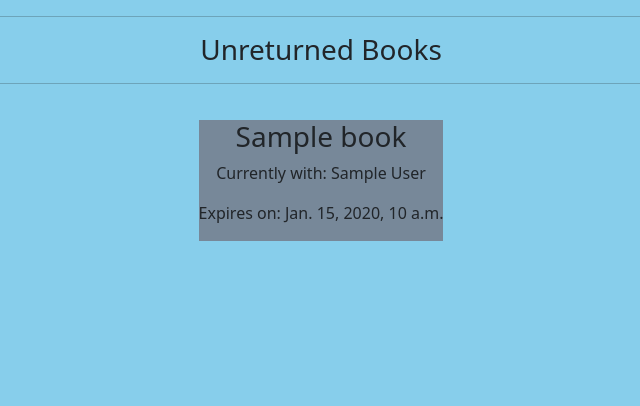
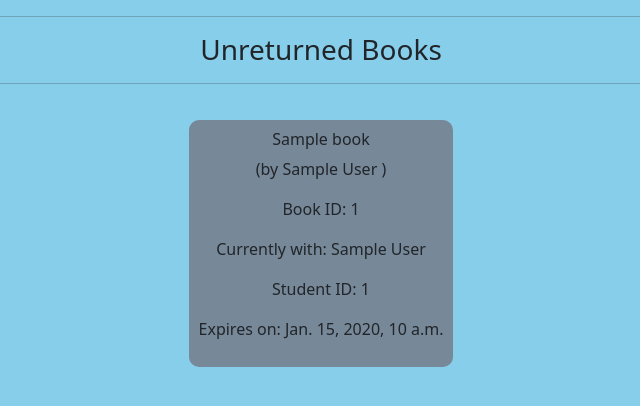
Before and after one commit to neoconstel/Library-Management-System, a Django app: page /librarian/view-orders/ in a window 1280 px wide. Shown: the part 56-462 px from the top of the page, without its empty margins (319-959 px from the left). Run offline with Django 4.2, Linux system fonts and the light colour scheme; tables that the repository leaves empty hold one stand-in row (values such as "Sample post").

Commit message:
more css and slight tweaks

```diff
--- a/library/static/library/css/style.css
+++ b/library/static/library/css/style.css
@@ -12,4 +12,6 @@ body{
     background-color: lightslategray;
     margin: 20px;
     display: inline-block;
+    padding: 10px;
+    border-radius: 10px;
 }
--- a/library/templates/library/admin_portal.html
+++ b/library/templates/library/admin_portal.html
@@ -1,7 +1,5 @@
 {% extends 'library/base.html' %}
 
-{% block main-header %}
-{% endblock main-header %}
 {% block student-nav %}
 {% endblock student-nav %}
 
@@ -12,6 +10,7 @@
 <hr>
 
 <h3>Search</h3>
+<p>< searchbox here ></searchbox> </p>
 
 <hr>
 {% for book in books %}
--- a/library/templates/library/base.html
+++ b/library/templates/library/base.html
@@ -21,11 +21,6 @@
     <title>{% block title %}{% endblock title %}</title>
   </head>
   <body>
-    {% block main-header %}
-    <div class="main-header">
-
-    </div>
-    {% endblock main-header %}
     {% block admin-nav %}
     <nav class="navbar navbar-expand-md navbar-dark bg-dark" aria-label="Fourth navbar example">
       <div class="container-fluid">
--- a/library/templates/library/book_form.html
+++ b/library/templates/library/book_form.html
@@ -1,7 +1,5 @@
 {% extends 'library/base.html' %}
 
-{% block main-header %}
-{% endblock main-header %}
 {% block student-nav %}
 {% endblock student-nav %}
 
--- a/library/templates/library/index.html
+++ b/library/templates/library/index.html
@@ -6,6 +6,9 @@
 {% endblock student-nav %}
 
 {% block content %}
+<div class="main-header">
+
+</div>
 <div class="row">
     <div cla class="col-md-6">
         <a href="{% url 'admin-portal' %}"><h2>Librarian</h2></a>
--- a/library/templates/library/order_list.html
+++ b/library/templates/library/order_list.html
@@ -13,8 +13,11 @@
 <hr>
 {% for order in orders %}
 <div class="book">
-    <h3>{{ order.book.title}}</h3>
-    <p>Currently with: {{ order.student.name }}</p>
+    <h6>{{ order.book.title}}</h6>
+    <p>(by {{ order.book.author }} )</p>
+    <p>Book ID: {{ order.book.id }}</p>
+    <p>Currently with: {{ order.student.name }} </p>
+    <p>Student ID: {{order.student.id}}</p>
     <p>Expires on: {{ order.expiry_date }}</p>
 </div>
 {% endfor %}
--- a/library/templates/library/student_portal.html
+++ b/library/templates/library/student_portal.html
@@ -4,6 +4,5 @@
 {% endblock admin-nav %}
 
 {% block content %}
-<h1>Student Section</h1>
 
 {% endblock content %}
```
